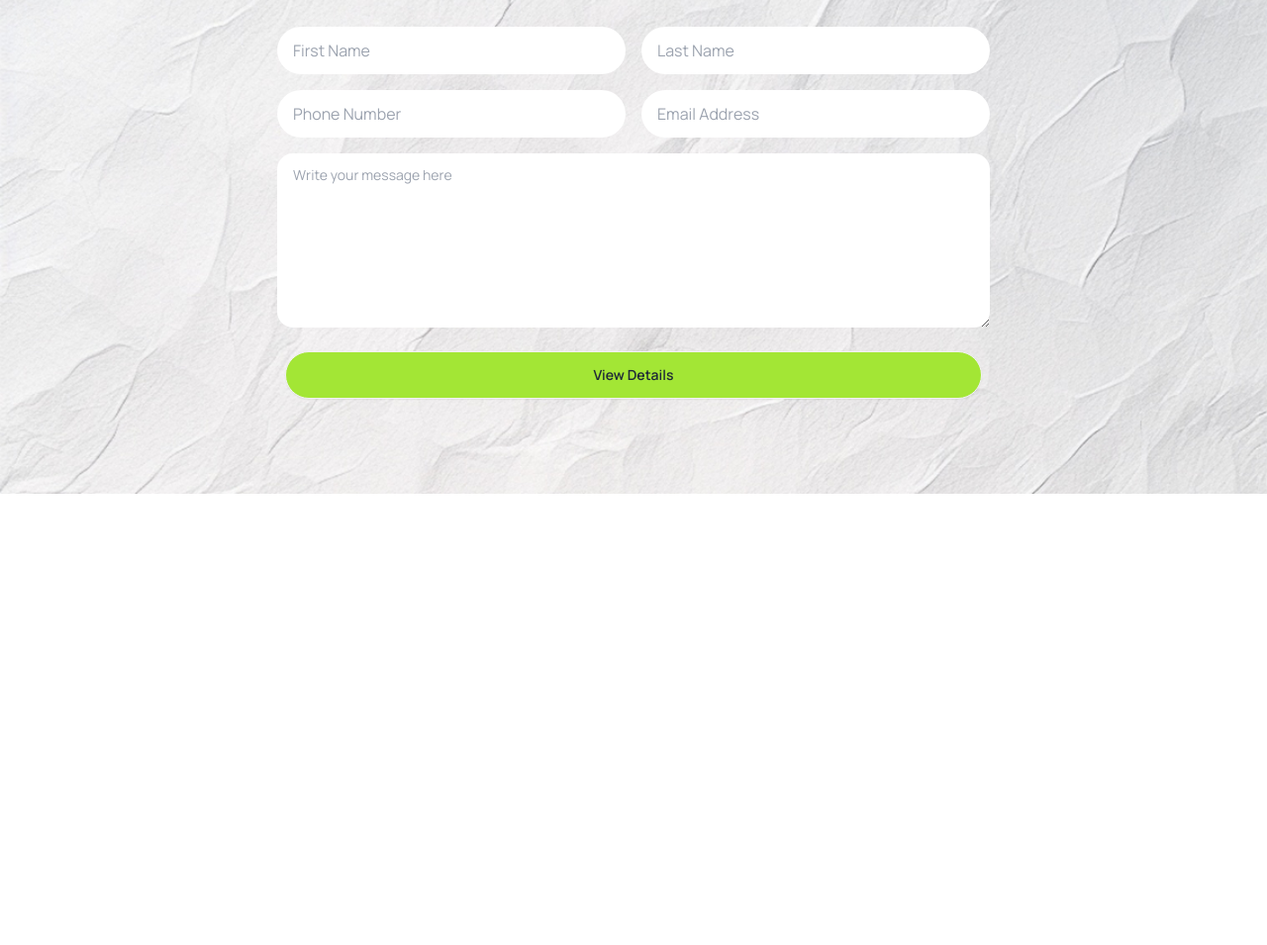
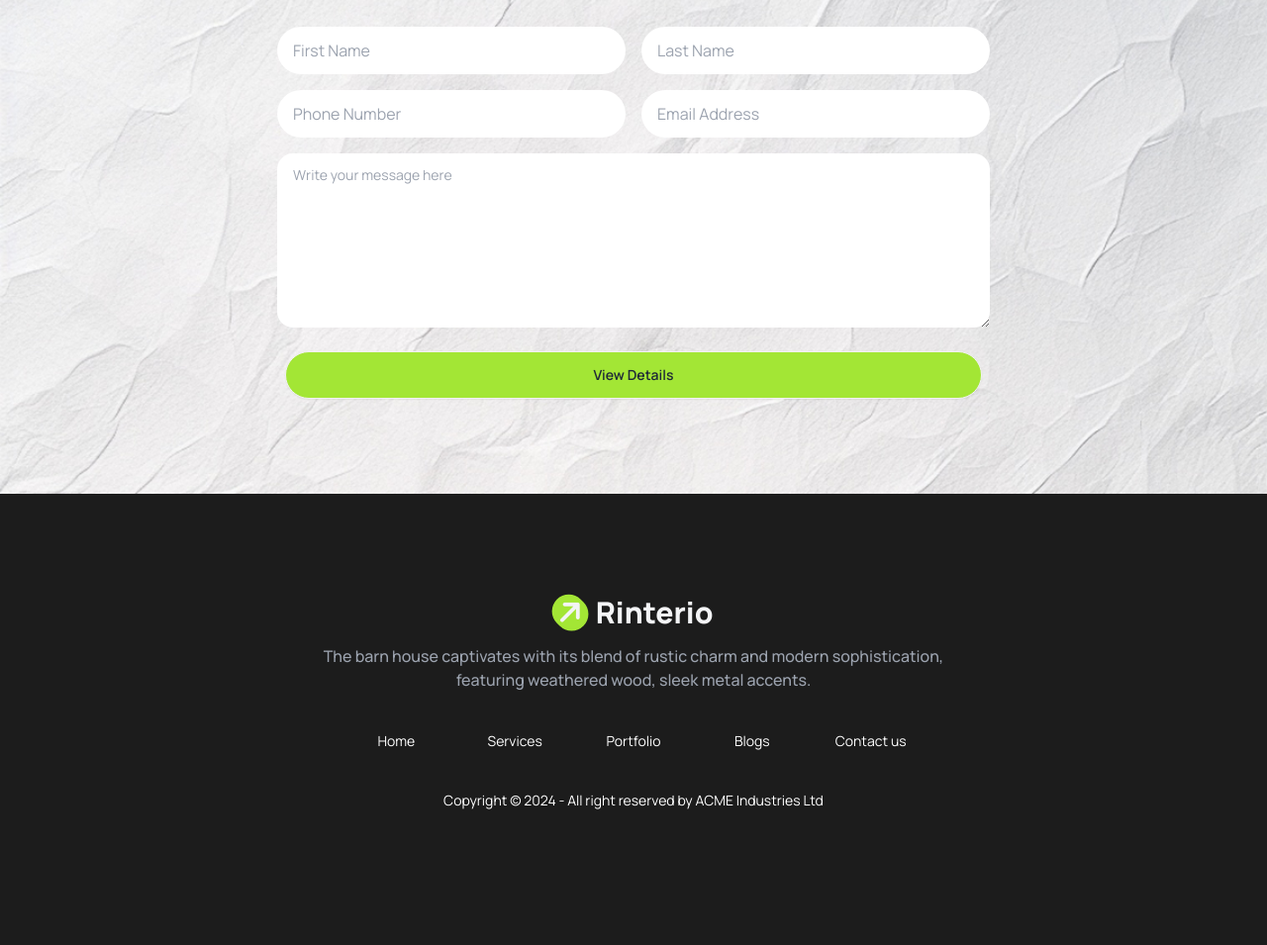
Before and after one commit to nadim-ahmed/architecture-firm, a plain HTML site: page index.html in a window 1280 px wide. Shown: the part 4366-5321 px from the top of the page at 99% size. Before the commit the page ends 4865 px from the top, so only its background shows below. Drawn offline with nearby package versions, Linux system fonts and the light colour scheme.

Commit message:
Footer section added

```diff
--- a/index.html
+++ b/index.html
@@ -412,6 +412,30 @@
     </main>
     <!-- footer section -->
     <footer>
+        <div class="bg-[#1C1C1C] py-24">
+            <div class="text-center">
+                <a class="btn btn-ghost text-gray-100 font-extrabold text-3xl"><i
+                        class="fa-solid fa-arrow-right -rotate-45 bg-lime-400 rounded-full p-1"></i>Rinterio</a>
+                <p class="font-medium text-gray-400 w-1/2 mx-auto mt-2">The barn house captivates with its blend of
+                    rustic
+                    charm and
+                    modern
+                    sophistication, featuring
+                    weathered wood, sleek metal accents.</p>
+            </div>
+            <div class="footer footer-center text-white rounded p-10">
+                <nav class="grid grid-cols-1 md:grid-cols-5 gap-12">
+                    <a class="link link-hover">Home</a>
+                    <a class="link link-hover">Services</a>
+                    <a class="link link-hover">Portfolio</a>
+                    <a class="link link-hover">Blogs</a>
+                    <a class="link link-hover">Contact us</a>
+                </nav>
+                <aside>
+                    <p>Copyright © 2024 - All right reserved by ACME Industries Ltd</p>
+                </aside>
+            </div>
+        </div>
 
     </footer>
 
```
